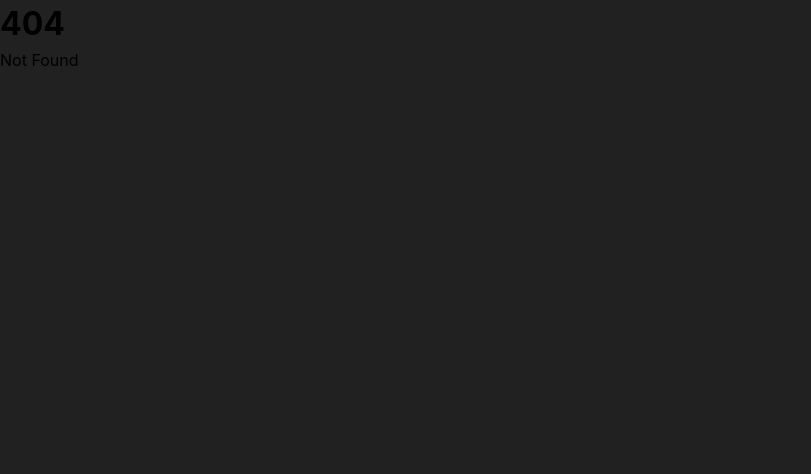
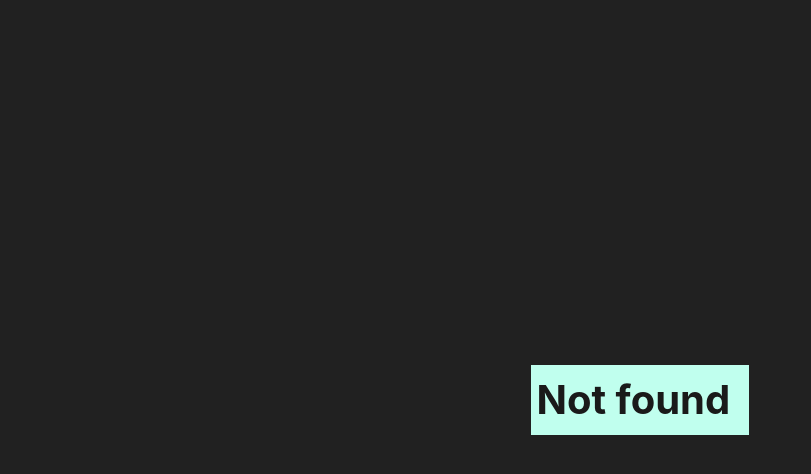
Before and after one commit to pauloo27/me, a SvelteKit app: page /404 in a window 1280 px wide. Before the commit this address had no page. Shown: the top 474 px of the page, without its empty margins (0-811 px from the left). Built offline with nearby package versions, Linux system fonts and the light colour scheme.

Commit message:
feat: 404 page

```diff
--- a/src/app.html
+++ b/src/app.html
@@ -10,6 +10,11 @@
 		<meta property="og:image" content="%sveltekit.assets%/icon.png" />
 		<meta property="og:type" content="website" />
 		<meta name="theme-color" content="#C0FFEE" />
+		<meta name="description" content="Software Engineer" />
+		<meta property="og:title" content="Paulo" />
+		<meta property="og:description" content="Software Engineer" />
+
+		<title>Paulo</title>
 
 		%sveltekit.head%
 	</head>
--- /dev/null
+++ b/src/lib/components/Blink.svelte
@@ -0,0 +1,15 @@
+<span class="blink">
+	<slot />
+</span>
+
+<style>
+	.blink {
+		animation: blinker 3s linear infinite;
+	}
+
+	@keyframes blinker {
+		50% {
+			opacity: 0;
+		}
+	}
+</style>
--- /dev/null
+++ b/src/routes/404/+page.svelte
@@ -0,0 +1,43 @@
+<script>
+	import Blink from '$lib/components/Blink.svelte';
+</script>
+
+<main>
+	<h2>Not found<Blink>.</Blink></h2>
+</main>
+
+<style>
+	main {
+		height: 100vh;
+		width: 100vw;
+
+		background-color: #212121;
+		text-align: center;
+
+		padding: 100px;
+
+		gap: 20px;
+
+		display: flex;
+		flex-direction: column;
+		justify-content: center;
+		align-items: center;
+	}
+
+	h2 {
+		background-color: #c0ffee;
+		color: #1a1a1a;
+		padding: 5px;
+		font-size: 2.5rem;
+	}
+
+	@media (max-width: 768px) {
+		main {
+			padding: 20px;
+		}
+
+		h2 {
+			font-size: 1.5rem;
+		}
+	}
+</style>
```
Also changed, not shown: src/routes/+page.svelte (+2 -19 lines).
